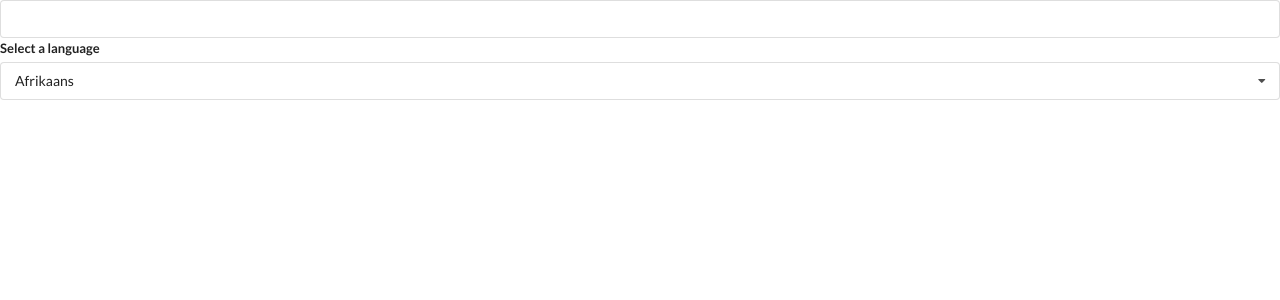
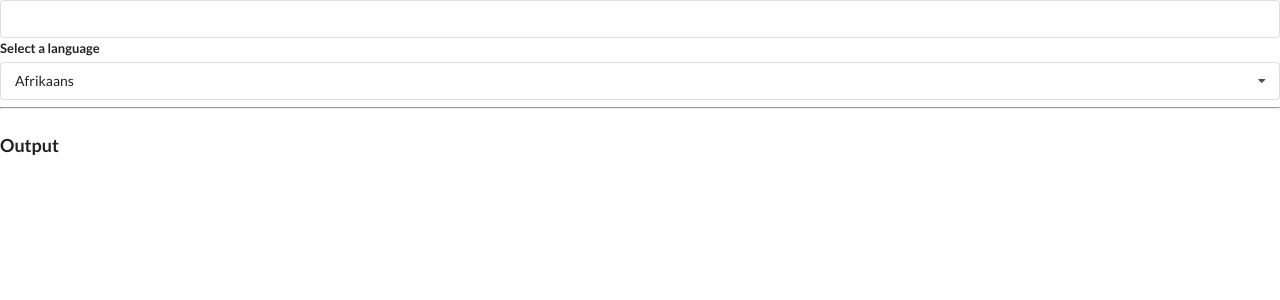
Before and after one commit to jhell85/React-Widgets, a React (Create React App) app: page / in a window 1280 px wide. Shown: the top 300 px of the page. Built offline with nearby package versions, Linux system fonts and the light colour scheme.

Commit message:
add Convert to Translate component and pased language and text as props to Convert Component

```diff
--- /dev/null
+++ b/src/components/Convert.js
@@ -0,0 +1,10 @@
+import React, { useState, useEffect } from "react";
+
+const Convert = ({ language, text }) => {
+  useEffect(() => {
+    console.log("new language or text");
+  }, [language, text]);
+  return <div />;
+};
+
+export default Convert;
--- a/src/components/Translate.js
+++ b/src/components/Translate.js
@@ -1,5 +1,8 @@
+// AIzaSyCHUCmpR7cT_yDFHC98CZJy2LTms-IwDlM
+
 import React, { useState } from "react";
 import Dropdown from "./Dropdown";
+import Convert from "./Convert";
 const options = [
   {
     label: "Afrikaans",
@@ -30,6 +33,9 @@
         selected={language}
         onSelectedChange={setLanguage}
       />
+      <hr />
+      <h3 className="ui header">Output</h3>
+      <Convert text={text} language={language} />
     </div>
   );
 };
```
Also changed, not shown: 1 other file (tests, documents, lock files or other folders).
